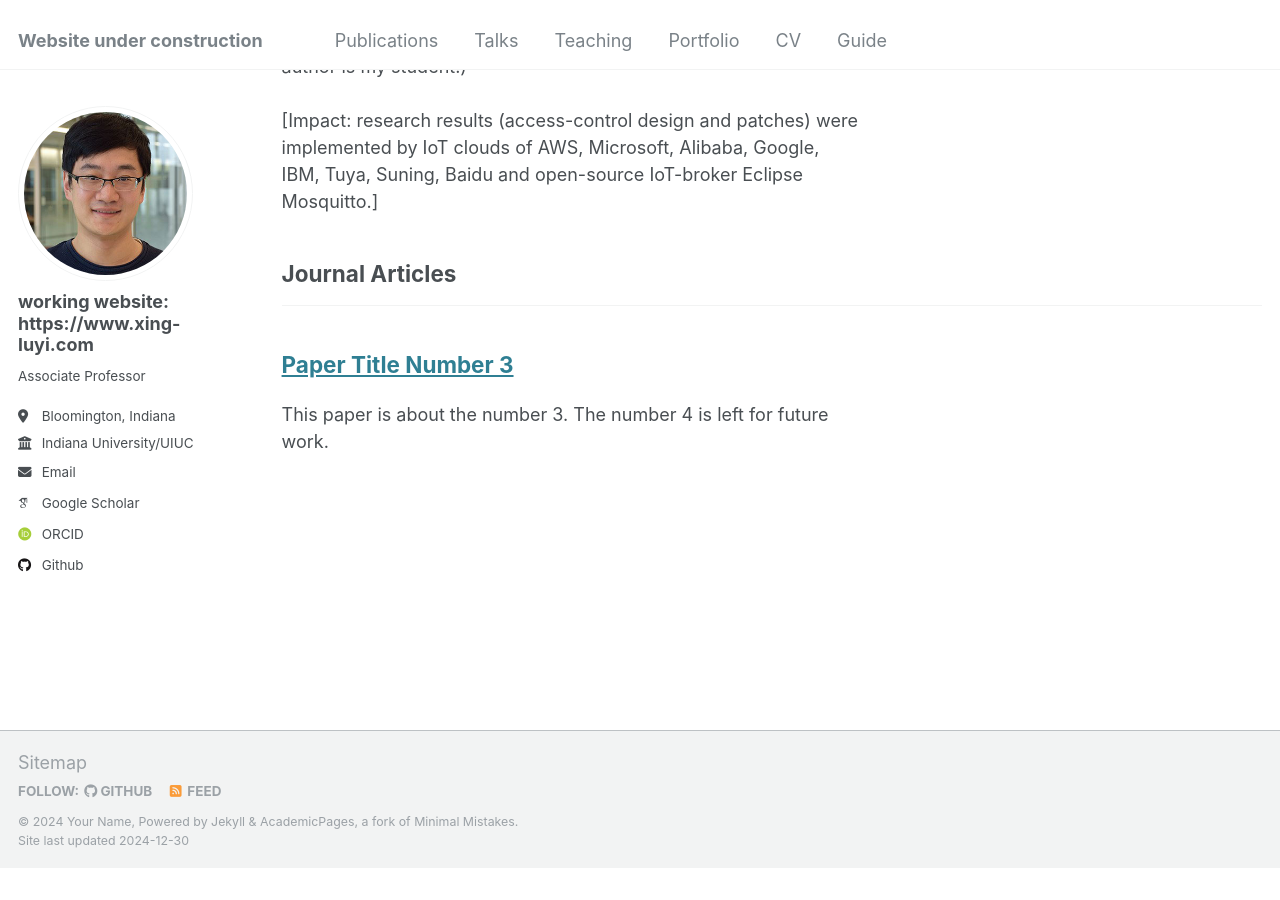
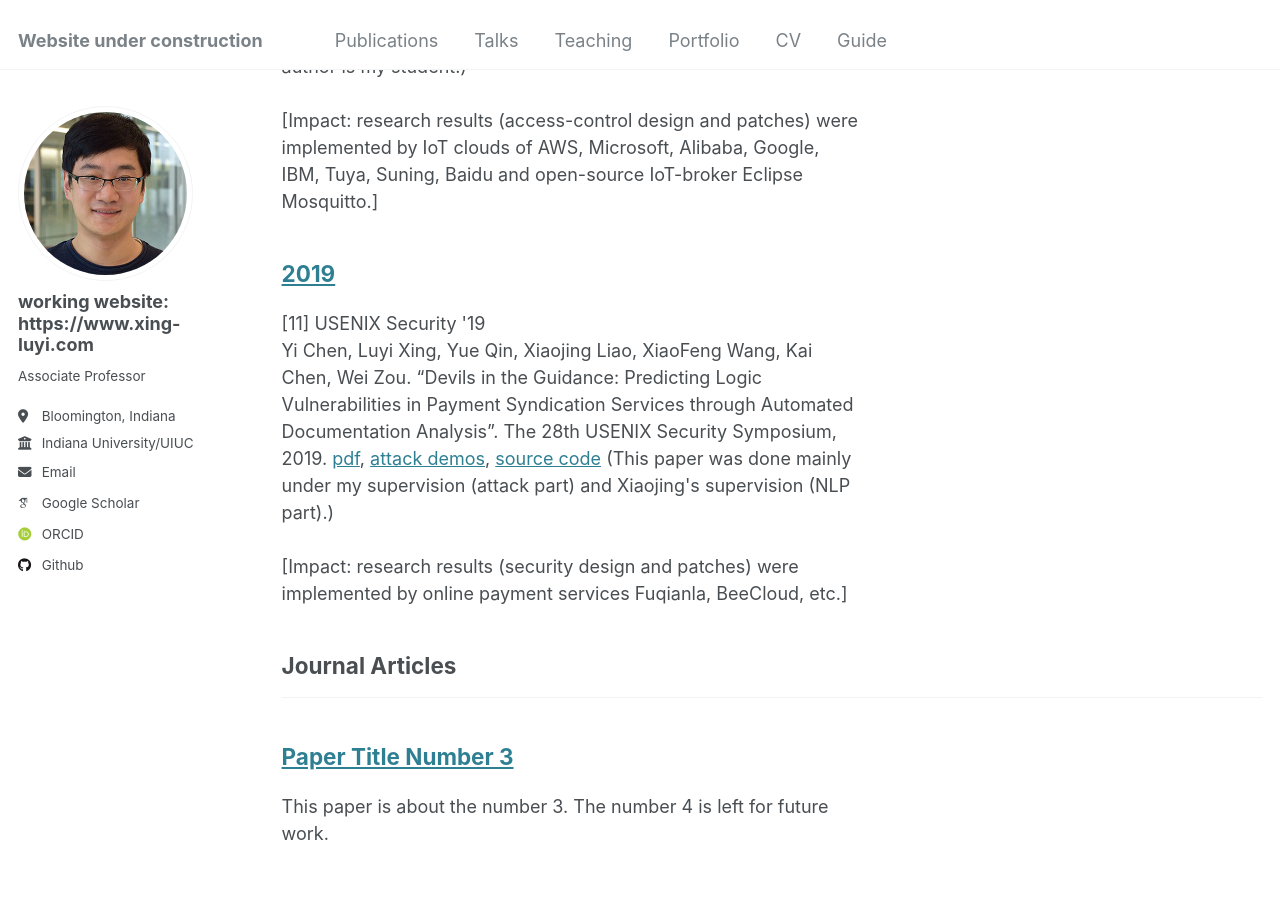
Before and after one commit to luyixing/luyixing.github.io, a Jekyll site: the page built from _pages/publications.html, in a window 1280 px wide and 900 px high, scrolled down 5754 px. Built offline with Jekyll 4.4.1, drawn with Linux system fonts in a browser that asks for light colours; some web fonts are replaced; before the commit the page ends 6622 px from its top, so only the background shows below that.

Commit message:
Update 2019.md

```diff
--- a/_publications/2019.md
+++ b/_publications/2019.md
@@ -1 +1,29 @@
-2019
+---
+title: "2019"
+collection: publications
+category: conferences
+permalink: /publication/2019
+excerpt: '
+[11] USENIX Security &#39;19<br>
+Yi Chen, Luyi Xing, Yue Qin, Xiaojing Liao, XiaoFeng Wang, Kai Chen, Wei Zou.
+"Devils in the Guidance: Predicting Logic Vulnerabilities in Payment Syndication Services through Automated Documentation Analysis". The 28th USENIX Security Symposium, 2019.
+[pdf](https://www.usenix.org/conference/usenixsecurity19/presentation/chen-yi), [attack demos](https://sites.google.com/view/dilution/home/attack-demos), [source code](https://github.com/ccy1991911/Dilution)
+(This paper was done mainly under my supervision (attack part) and Xiaojing&#39;s supervision (NLP part).)<br><br>
+
+[Impact: research results (security design and patches) were implemented by online payment services Fuqianla, BeeCloud, etc.]
+
+
+'
+#date: 2022-12-31
+#venue: 'CCS, and USENIX Security'
+#paperurl: 'http://luyixing.github.io/files/paper3.pdf'
+#citation: 'Your Name, You. (2024). &quot;Paper Title Number 3.&quot; <i>GitHub Journal of Bugs</i>. 1(3).'
+---
+
+[11] USENIX Security '19
+Yi Chen, Luyi Xing, Yue Qin, Xiaojing Liao, XiaoFeng Wang, Kai Chen, Wei Zou.
+"Devils in the Guidance: Predicting Logic Vulnerabilities in Payment Syndication Services through Automated Documentation Analysis". The 28th USENIX Security Symposium, 2019.
+[pdf](https://www.usenix.org/conference/usenixsecurity19/presentation/chen-yi), [attack demos](https://sites.google.com/view/dilution/home/attack-demos), [source code](https://github.com/ccy1991911/Dilution)
+(This paper was done mainly under my supervision (attack part) and Xiaojing's supervision (NLP part).)
+
+[Impact: research results (security design and patches) were implemented by online payment services Fuqianla, BeeCloud, etc.]
```
